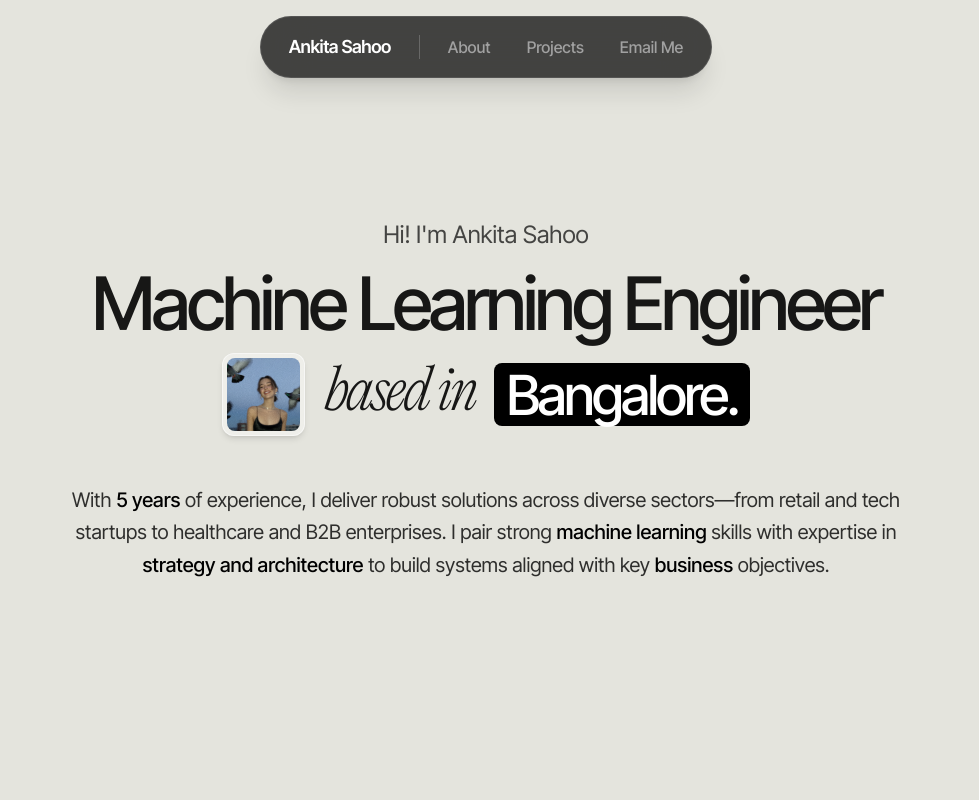
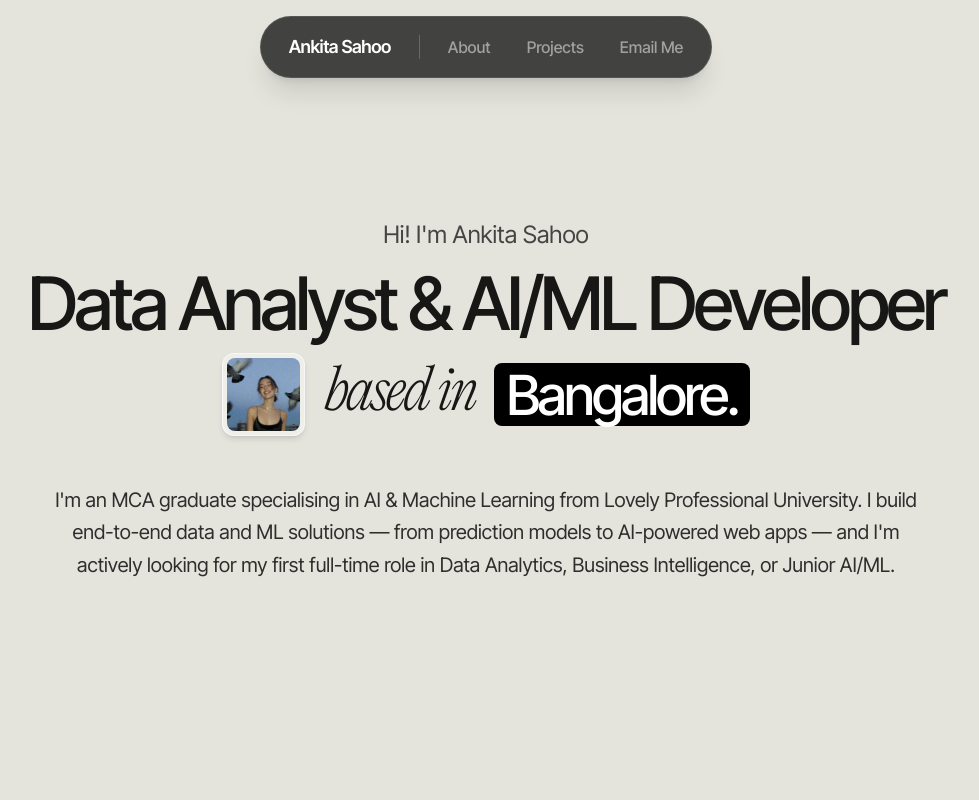
Before and after one commit to Ankita1800/ProjectAnkita, a Next.js app: page / in a window 1280 px wide. Shown: the top 800 px of the page, without its empty margins (154-1133 px from the left). Built offline with nearby package versions, Linux system fonts and the light colour scheme.

Commit message:
feat: update job title and refine descriptive paragraph in Hero component

```diff
--- a/src/components/Hero.tsx
+++ b/src/components/Hero.tsx
@@ -44,7 +44,7 @@ const Hero = ({ isAnimated }: { isAnimated: boolean }) => {
                         variants={fadeUpVariants}
                         className="font-inter text-[7.2vw] md:text-[5.76vw] font-medium leading-none tracking-tighter text-black/90 whitespace-nowrap"
                     >
-                        Machine Learning Engineer
+                        Data Analyst & AI/ML Developer
                     </motion.h2>
 
                     <motion.h2
@@ -70,12 +70,11 @@ const Hero = ({ isAnimated }: { isAnimated: boolean }) => {
 
                 {/* --- The Descriptive Paragraph --- */}
                 <motion.p
-                    variants={fadeUpVariants}
-                    className="max-w-4xl mx-auto mt-12 font-inter text-xl text-black/80 leading-relaxed"
-                >
-                    {/* PLAN EXECUTED: Refined the copy for a more polished and impactful narrative. */}
-                    With <strong className="font-medium text-black">5 years</strong> of experience, I deliver robust solutions across diverse sectors—from retail and tech startups to healthcare and B2B enterprises. I pair strong <strong className="font-medium text-black">machine learning</strong> skills with expertise in <strong className="font-medium text-black">strategy and architecture</strong> to build systems aligned with key <strong className="font-medium text-black">business</strong> objectives.
-                </motion.p>
+    variants={fadeUpVariants}
+    className="max-w-4xl mx-auto mt-12 font-inter text-xl text-black/80 leading-relaxed"
+>
+    I&apos;m an MCA graduate specialising in AI &amp; Machine Learning from Lovely Professional University. I build end-to-end data and ML solutions — from prediction models to AI-powered web apps — and I&apos;m actively looking for my first full-time role in Data Analytics, Business Intelligence, or Junior AI/ML.
+</motion.p>
             </motion.div>
         </section>
     );
```
